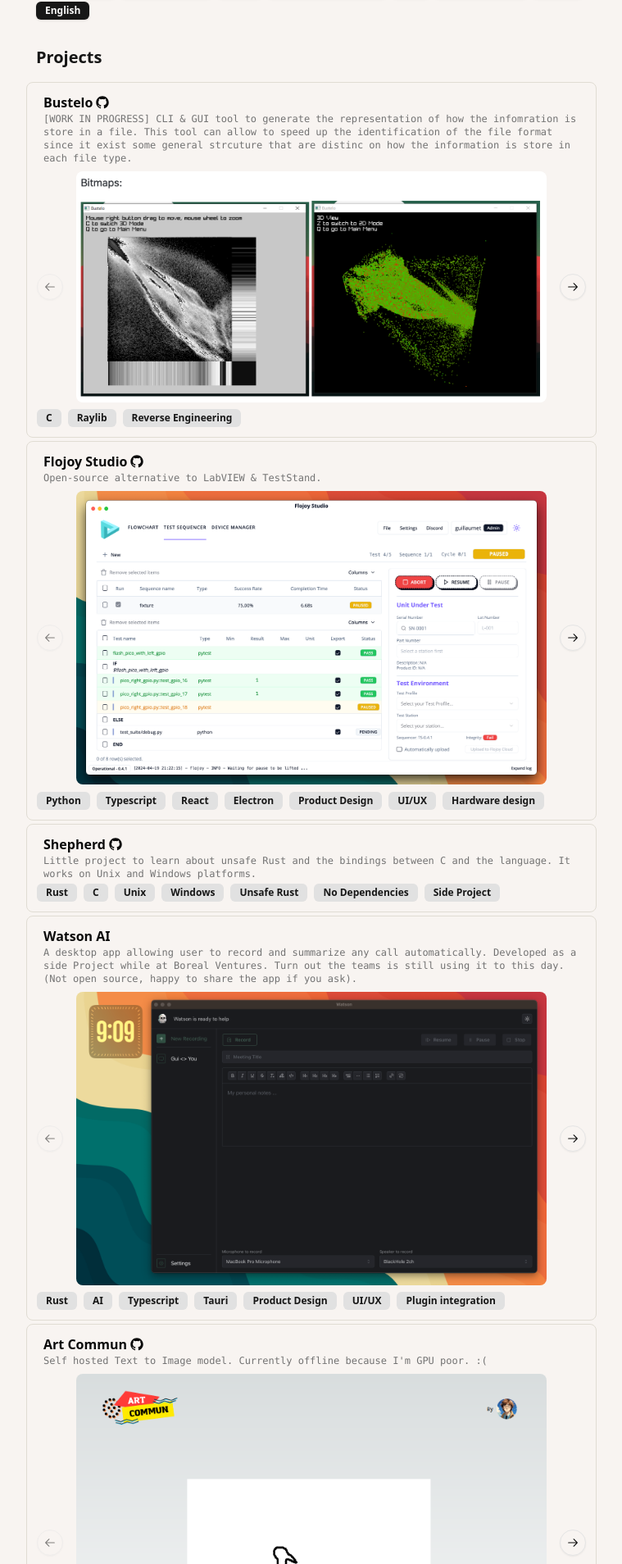
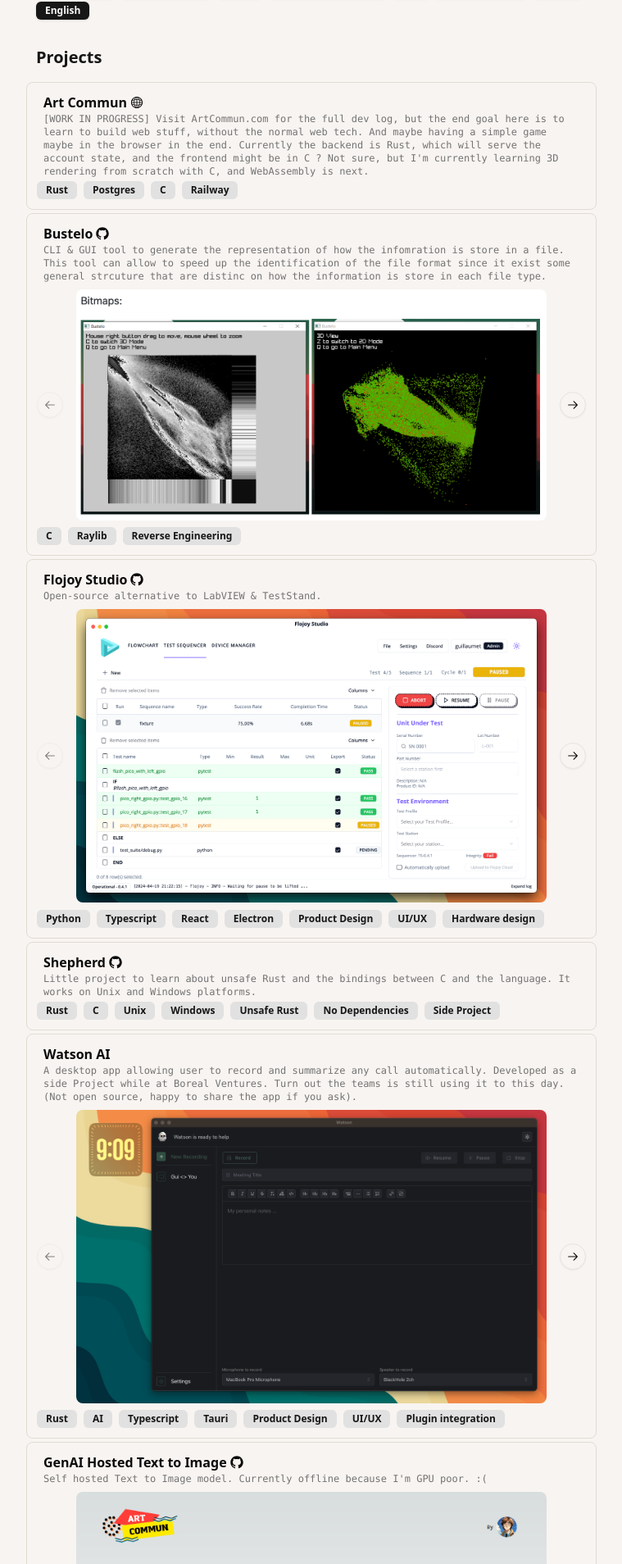
Before and after one commit to LatentDream/guillaume.sh, a React (Vite) app: page / in a window 1280 px wide. Shown: the part 1712-3620 px from the top of the page at 82% size, without its empty margins (260-1019 px from the left). Built offline with nearby package versions, Linux system fonts and the light colour scheme; a web font is replaced by a local one.

Commit message:
chore: update project

```diff
--- a/src/routes/cv/cv.tsx
+++ b/src/routes/cv/cv.tsx
@@ -77,8 +77,15 @@
 
 const projects = [
   {
+    title: "Art Commun",
+    description: "[WORK IN PROGRESS] Visit ArtCommun.com for the full dev log, but the end goal here is to learn to build web stuff, without the normal web tech. And maybe having a simple game maybe in the browser in the end. Currently the backend is Rust, which will serve the account state, and the frontend might be in C ? Not sure, but I'm currently learning 3D rendering from scratch with C, and WebAssembly is next.",
+    link: "https://artcommun.com",
+    imgLink: [],
+    techs: ["Rust", "Postgres", "C", "Railway"],
+  },
+  {
     title: "Bustelo",
-    description: "[WORK IN PROGRESS] CLI & GUI tool to generate the representation of how the infomration is store in a file. This tool can allow to speed up the identification of the file format since it exist some general strcuture that are distinc on how the information is store in each file type.",
+    description: "CLI & GUI tool to generate the representation of how the infomration is store in a file. This tool can allow to speed up the identification of the file format since it exist some general strcuture that are distinc on how the information is store in each file type.",
     link: "https://github.com/latentdream/bustelo",
     imgLink: [bitmap, x86, wav],
     techs: ["C", "Raylib", "Reverse Engineering"],
@@ -104,7 +111,7 @@
     techs: ["Rust", "AI", "Typescript", "Tauri", "Product Design", "UI/UX", "Plugin integration"],
   },
   {
-    title: "Art Commun",
+    title: "GenAI Hosted Text to Image",
     description: "Self hosted Text to Image model. Currently offline because I'm GPU poor. :(",
     link: "https://github.com/LatentDream/Art-commun",
     imgLink: [PreComputeImage, PostComputeImage],
```
